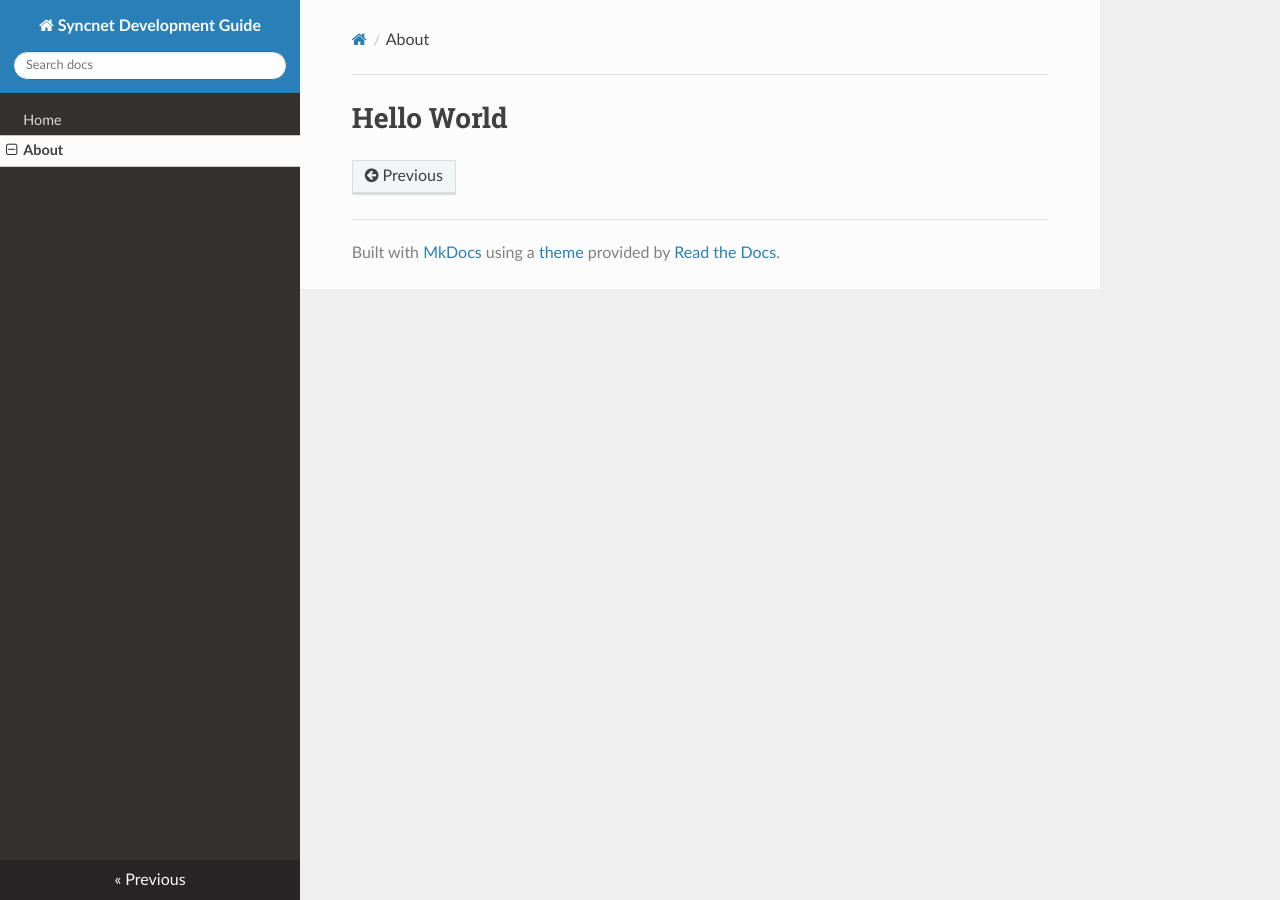
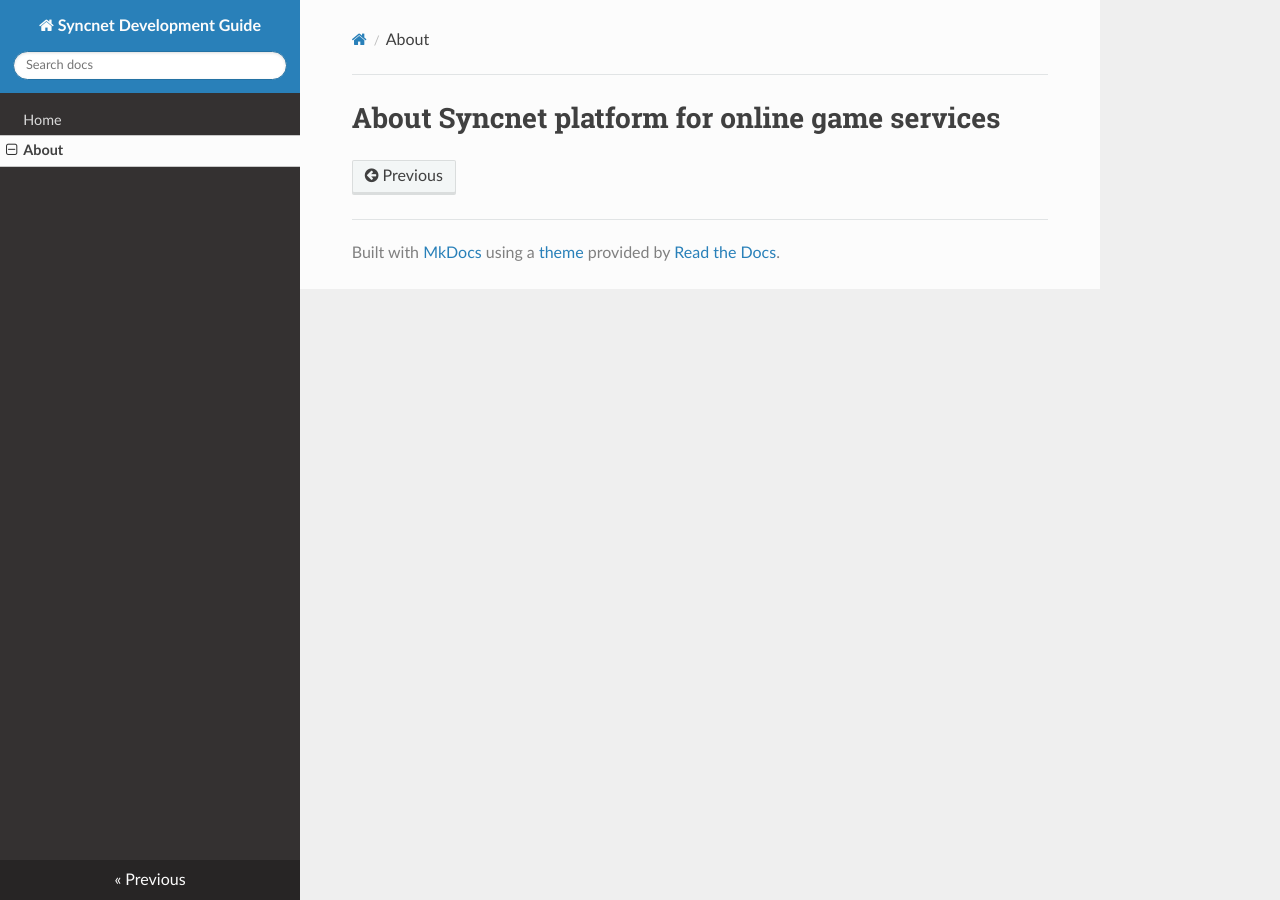
Before and after one commit to jun92/jun92.github.io, an MkDocs documentation site: the page built from docs/about.md, in a window 1280 px wide. Built offline with MkDocs 1.6.1, drawn with Linux system fonts in a browser that asks for light colours; nearby versions of some CDN libraries.

Commit message:
Update about.md

```diff
--- a/docs/about.md
+++ b/docs/about.md
@@ -1 +1 @@
-# Hello World
+# About Syncnet platform for online game services
```
